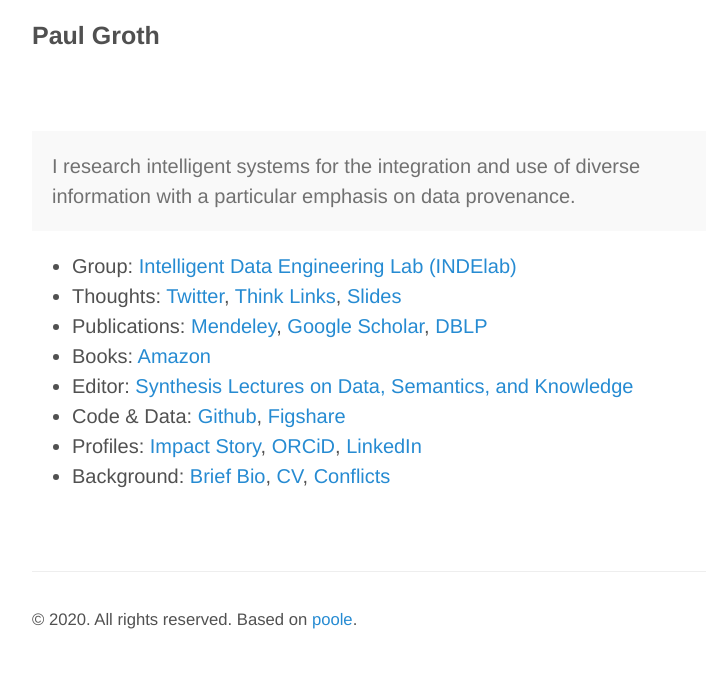
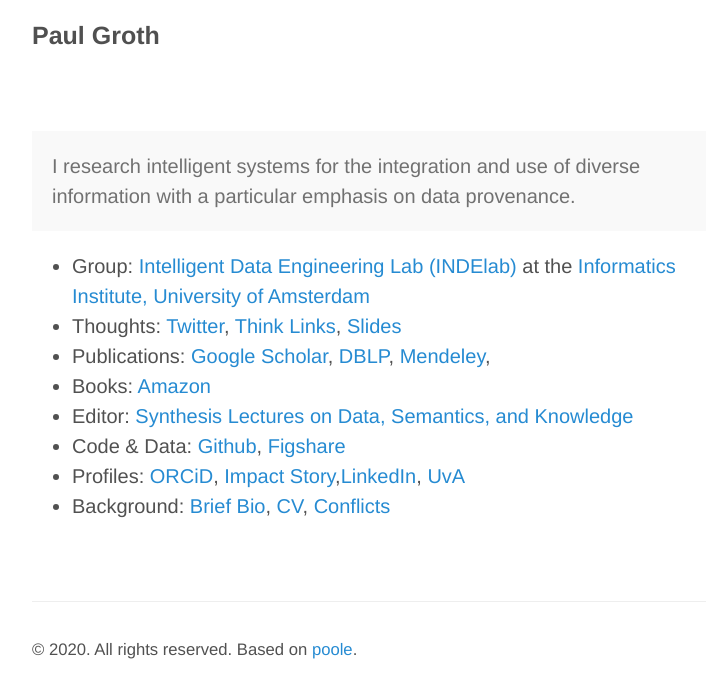
Before and after one commit to pgroth/pgroth.github.com, a Jekyll site: the page built from index.md, in a window 1280 px wide. Shown: the top 698 px of the page, without its empty margins (248-954 px from the left). Built offline with Jekyll 4.4.1, drawn with Linux system fonts in a browser that asks for light colours.

Commit message:
Update index.md

```diff
--- a/index.md
+++ b/index.md
@@ -6,11 +6,11 @@
 I research intelligent systems for the integration and use of diverse information with a particular emphasis on data provenance.
 </p>
 
-* Group: [Intelligent Data Engineering Lab (INDElab)](http://indelab.org)
+* Group: [Intelligent Data Engineering Lab (INDElab)](http://indelab.org) at the [Informatics Institute, University of Amsterdam](https://ivi.uva.nl)
 * Thoughts: [Twitter](https://twitter.com/pgroth), [Think Links](http://thinklinks.wordpress.com), [Slides](http://www.slideshare.net/pgroth)
-* Publications: [Mendeley](http://www.mendeley.com/profiles/paul-groth/), [Google Scholar](http://scholar.google.com/citations?user=0tHSHCIAAAAJ&hl=en), [DBLP](http://www.informatik.uni-trier.de/~ley/pers/hd/g/Groth:Paul_T=.html)
+* Publications: [Google Scholar](http://scholar.google.com/citations?user=0tHSHCIAAAAJ&hl=en), [DBLP](http://www.informatik.uni-trier.de/~ley/pers/hd/g/Groth:Paul_T=.html), [Mendeley](http://www.mendeley.com/profiles/paul-groth/),
 * Books: [Amazon](http://amazon.com/author/pgroth)
 * Editor: [Synthesis Lectures on Data, Semantics, and Knowledge](https://www.morganclaypoolpublishers.com/catalog_Orig/index.php?cPath=22&sort=2d&series=60)
 * Code & Data: [Github](https://github.com/pgroth), [Figshare](http://figshare.com/authors/Paul_Groth/99315)
-* Profiles: [Impact Story](https://impactstory.org/u/0000-0003-0183-6910), [ORCiD](http://orcid.org/0000-0003-0183-6910), [LinkedIn](https://www.linkedin.com/in/pgroth)
+* Profiles: [ORCiD](http://orcid.org/0000-0003-0183-6910), [Impact Story](https://impactstory.org/u/0000-0003-0183-6910),[LinkedIn](https://www.linkedin.com/in/pgroth), [UvA](https://www.uva.nl/profiel/g/r/p.t.groth/p.t.groth.html)
 * Background: [Brief Bio](bio), [CV](http://pgroth.com/cv.pdf), [Conflicts](conflicts)
```
